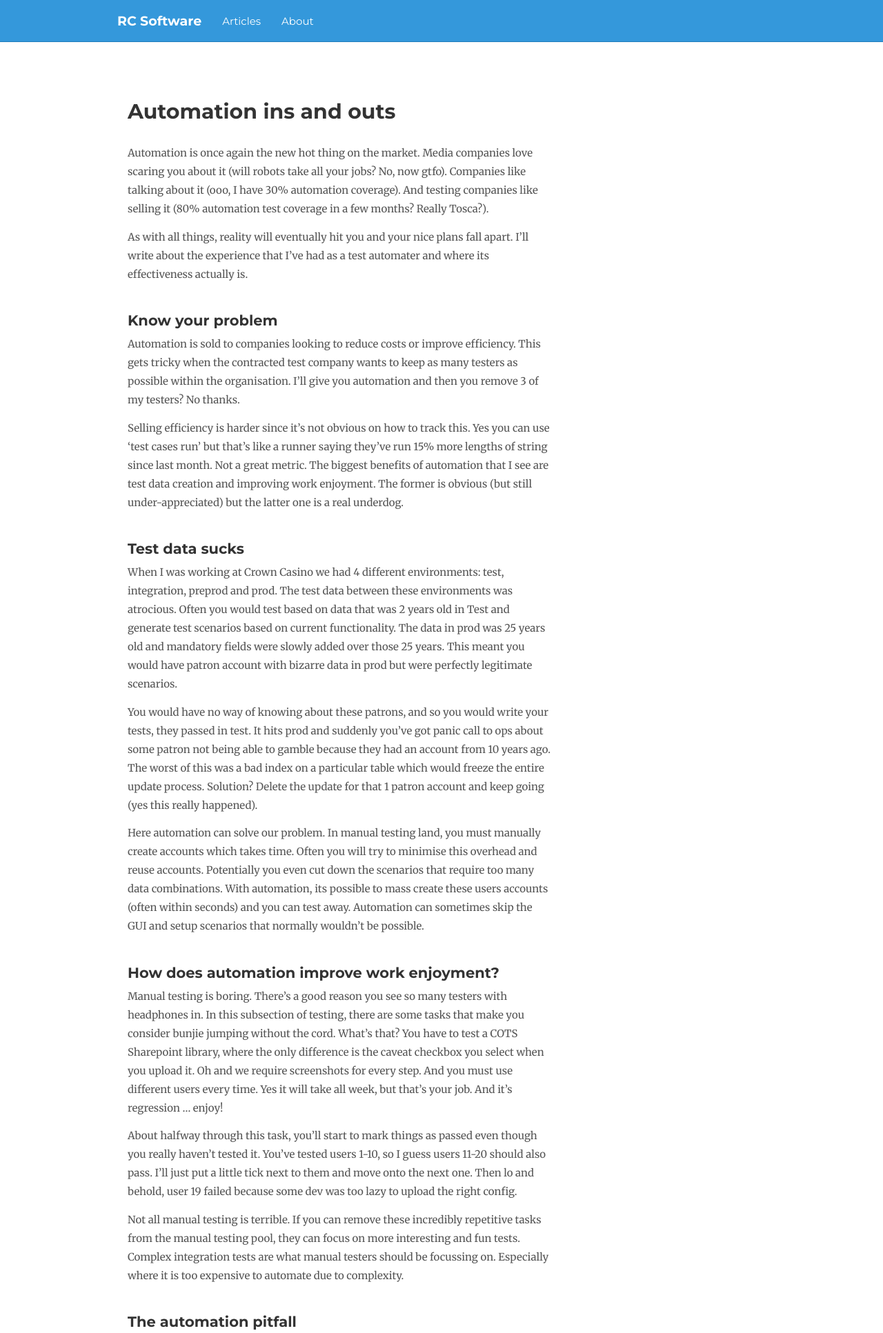
After one commit to Kar98/rcblog, a Flask app: page /articles/2021/automation-ins-and-outs in a window 1280 px wide. The commit adds this page. Shown: the top 1933 px of the page at 69% size. Run offline with Flask 2, Linux system fonts and the light colour scheme; some libraries are stand-ins or nearby versions.

Commit message:
Added 2 more articles

```diff
--- a/flaskr/articles.py
+++ b/flaskr/articles.py
@@ -12,3 +12,11 @@ def articleIndex():
 @bp.route('/articles/2021/agile')
 def article1():
     return render_template('articles/agile.html')
+
+@bp.route('/articles/2021/automation-ins-and-outs')
+def article2():
+    return render_template('articles/automation-ins-and-outs.html')
+
+@bp.route('/articles/2021/running-a-good-review')
+def article3():
+    return render_template('articles/running-a-good-review.html')
--- /dev/null
+++ b/flaskr/templates/articles/automation-ins-and-outs.html
@@ -0,0 +1,41 @@
+{% extends 'base.html' %}
+{% block links %}
+<link href="https://fonts.googleapis.com/css2?family=Montserrat:wght@700&display=swap" rel="stylesheet">
+<link href="https://fonts.googleapis.com/css2?family=Merriweather&display=swap" rel="stylesheet">
+{% endblock %}
+{% block title %}Automation-ins-and-outs{% endblock %}
+{% block content %}
+<div class="container">
+    <div class="row">
+        <div class="col-sm-8">
+            <article>
+                <div class="post-header">
+                    <h1>Automation ins and outs</h1>
+                </div>
+                <div class="post-content">
+                    <p>Automation is once again the new hot thing on the market. Media companies love scaring you about it (will robots take all your jobs? No, now gtfo). Companies like talking about it (ooo, I have 30% automation coverage). And testing companies like selling it (80% automation test coverage in a few months? Really Tosca?). </p>
+                    <p>As with all things, reality will eventually hit you and your nice plans fall apart. I’ll write about the experience that I’ve had as a test automater and where its effectiveness actually is.</p>
+                    <h2>Know your problem</h2>
+                    <p>Automation is sold to companies looking to reduce costs or improve efficiency. This gets tricky when the contracted test company wants to keep as many testers as possible within the organisation. I’ll give you automation and then you remove 3 of my testers? No thanks. </p>
+                    <p>Selling efficiency is harder since it’s not obvious on how to track this. Yes you can use ‘test cases run’ but that’s like a runner saying they’ve run 15% more lengths of string since last month. Not a great metric. The biggest benefits of automation that I see are test data creation and improving work enjoyment. The former is obvious (but still under-appreciated) but the latter one is a real underdog.</p>
+                    <h2>Test data sucks</h2>
+                    <p>When I was working at Crown Casino we had 4 different environments: test, integration, preprod and prod. The test data between these environments was atrocious. Often you would test based on data that was 2 years old in Test and generate test scenarios based on current functionality. The data in prod was 25 years old and mandatory fields were slowly added over those 25 years. This meant you would have patron account with bizarre data in prod but were perfectly legitimate scenarios. </p>
+                    <p>You would have no way of knowing about these patrons, and so you would write your tests, they passed in test. It hits prod and suddenly you’ve got panic call to ops about some patron not being able to gamble because they had an account from 10 years ago. The worst of this was a bad index on a particular table which would freeze the entire update process. Solution? Delete the update for that 1 patron account and keep going (yes this really happened). </p>
+                    <p>Here automation can solve our problem. In manual testing land, you must manually create accounts which takes time. Often you will try to minimise this overhead and reuse accounts. Potentially you even cut down the scenarios that require too many data combinations. With automation, its possible to mass create these users accounts (often within seconds) and you can test away. Automation can sometimes skip the GUI and setup scenarios that normally wouldn’t be possible.</p>
+                    <h2>How does automation improve work enjoyment?</h2>
+                    <p>Manual testing is boring. There’s a good reason you see so many testers with headphones in. In this subsection of testing, there are some tasks that make you consider bunjie jumping without the cord. What’s that? You have to test a COTS Sharepoint library, where the only difference is the caveat checkbox you select when you upload it. Oh and we require screenshots for every step. And you must use different users every time. Yes it will take all week, but that’s your job. And it’s regression … enjoy!</p>
+                    <p>About halfway through this task, you’ll start to mark things as passed even though you really haven’t tested it. You’ve tested users 1-10, so I guess users 11-20 should also pass. I’ll just put a little tick next to them and move onto the next one. Then lo and behold, user 19 failed because some dev was too lazy to upload the right config. </p>
+                    <p>Not all manual testing is terrible. If you can remove these incredibly repetitive tasks from the manual testing pool, they can focus on more interesting and fun tests. Complex integration tests are what manual testers should be focussing on. Especially where it is too expensive to automate due to complexity. </p>
+                    <h2>The automation pitfall</h2>
+                    <p>You’ve read through this and thought, you know I could use this in my org. You bring in an automater, scripts are written, they are working and the other testers like it. The automater moves on (I mean c’mon they are expensive) and the test team stops using it. What’s going on?</p>
+                    <p>Change is hard. Maintaining automation scripts to constantly work all the time is harder. Unless effort is made to ensure the scripts survive changes they become useless. Every place I’ve worked in, I will come in, write/use a framework that is pretty easy, but does require some programming knowledge. Then they use it for a bit, lose interest and go back to what they were doing. </p>
+                    <p>I suspect it’s a variety of reasons. Not interested, they have a particular process, scared to try new things, don’t trust the scripts, scared to ask in case it makes them look dumb etc. A relatively common scenario, is a tester will need test data, ask me to create, then they will use those users for their scenarios. It’s very rare that they take an interest in how it works, it’s the outcome that interests them.</p>
+                    <h2>What’s the path to automation success?</h2>
+                    <p>Unfortunately it’s not a nice answer. Wait for existing staff to want to ‘grow their career’, or hire a full time automation tester. I’ve worked for a variety of clients who think the automater can write this amazing framework that is so easy to use and all the staff can use it, but that’s simply not reality. Any automation framework needs some basic level of technical skill (understanding JSON), which excludes 80% of your manual testers. Then of that 20%, someone needs to have a curiosity in automation to want to use it. </p>
+                    <p>If they do use it, but don’t know how to maintain the scripts, then the typically life of a script is around 6-12months. Obviously it depends on how many updates are occurring but that’s a fairly safe timeframe. Even for trivially easy things like API calls, often there will be an API update with a mandatory field which breaks the script.  </p>
+                </div>
+            </article>
+        </div>
+    </div>
+</div>
+{% endblock %}
```
Also changed, not shown: flaskr/templates/articles.html (+6 -1 lines), flaskr/templates/articles/agile.html (+0 -16 lines), flaskr/templates/articles/running-a-good-review.html (added, +30 -0 lines), 1 other file.
